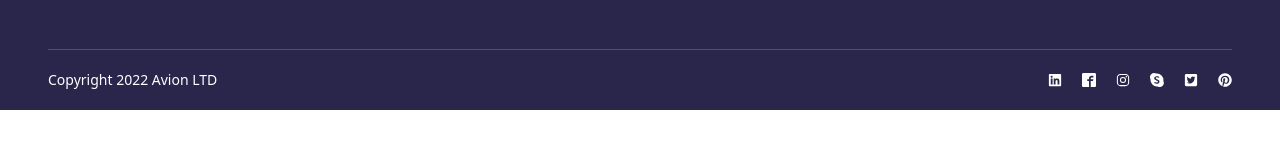
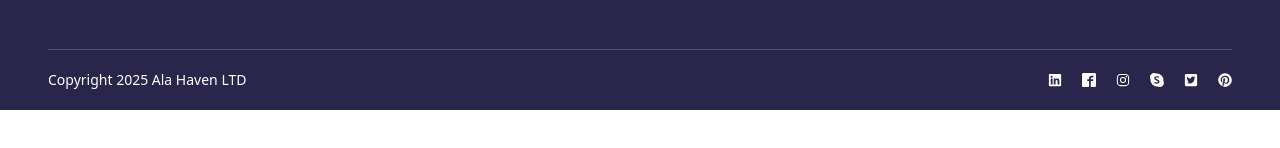
Before and after one commit to Karim-87/hackathon3-q2, a Next.js app: page /CheckoutPage in a window 1280 px wide. Shown: the part 504-652 px from the top of the page. Built offline with nearby package versions, Linux system fonts and the light colour scheme.

Commit message:
a minor update commited

```diff
--- a/package.json
+++ b/package.json
@@ -10,7 +10,7 @@
     "import-data": "node scripts/importSanityData.mjs"
   },
   "dependencies": {
-    "@clerk/nextjs": "^6.10.3",
+    "@clerk/nextjs": "^6.10.5",
     "@sanity/client": "^6.25.0",
     "@sanity/image-url": "^1.1.0",
     "@sanity/vision": "^3.71.2",
--- a/src/components/Footer.tsx
+++ b/src/components/Footer.tsx
@@ -72,7 +72,7 @@ export default function Footer() {
 
       {/* social links lagany hai */}
       <div className="flex flex-col lg:flex-row justify-between items-center px-10 lg:px-[48px] py-5 text-white text-sm">
-        <div>Copyright 2022 Avion LTD</div>
+        <div>Copyright 2025 Ala Haven LTD</div>
         <div className="flex lg:flex-row gap-5"><div></div>
         <div><FaLinkedin /></div>
         <div><ImFacebook2 />
```
Also changed, not shown: 1 other file (tests, documents, lock files or other folders).
